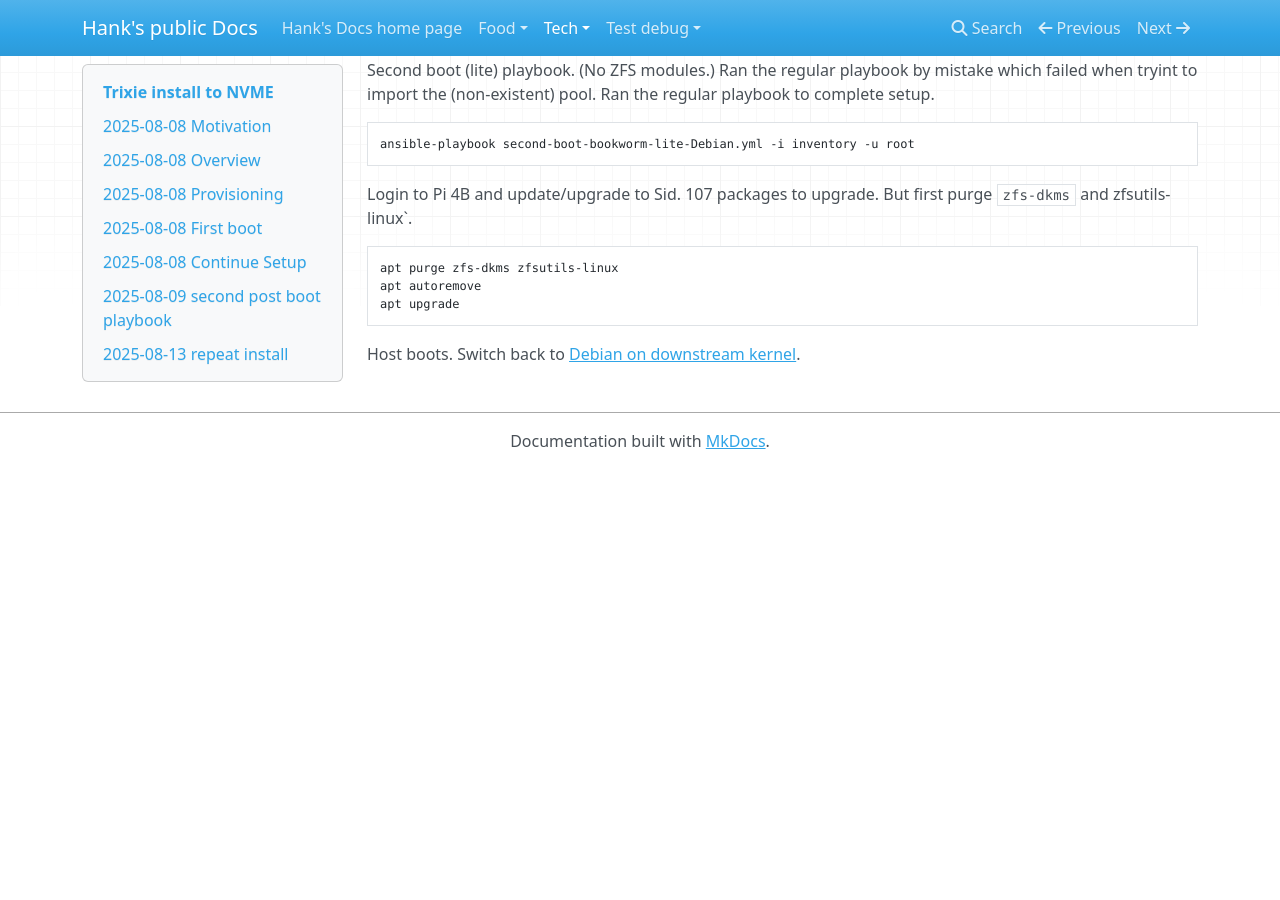
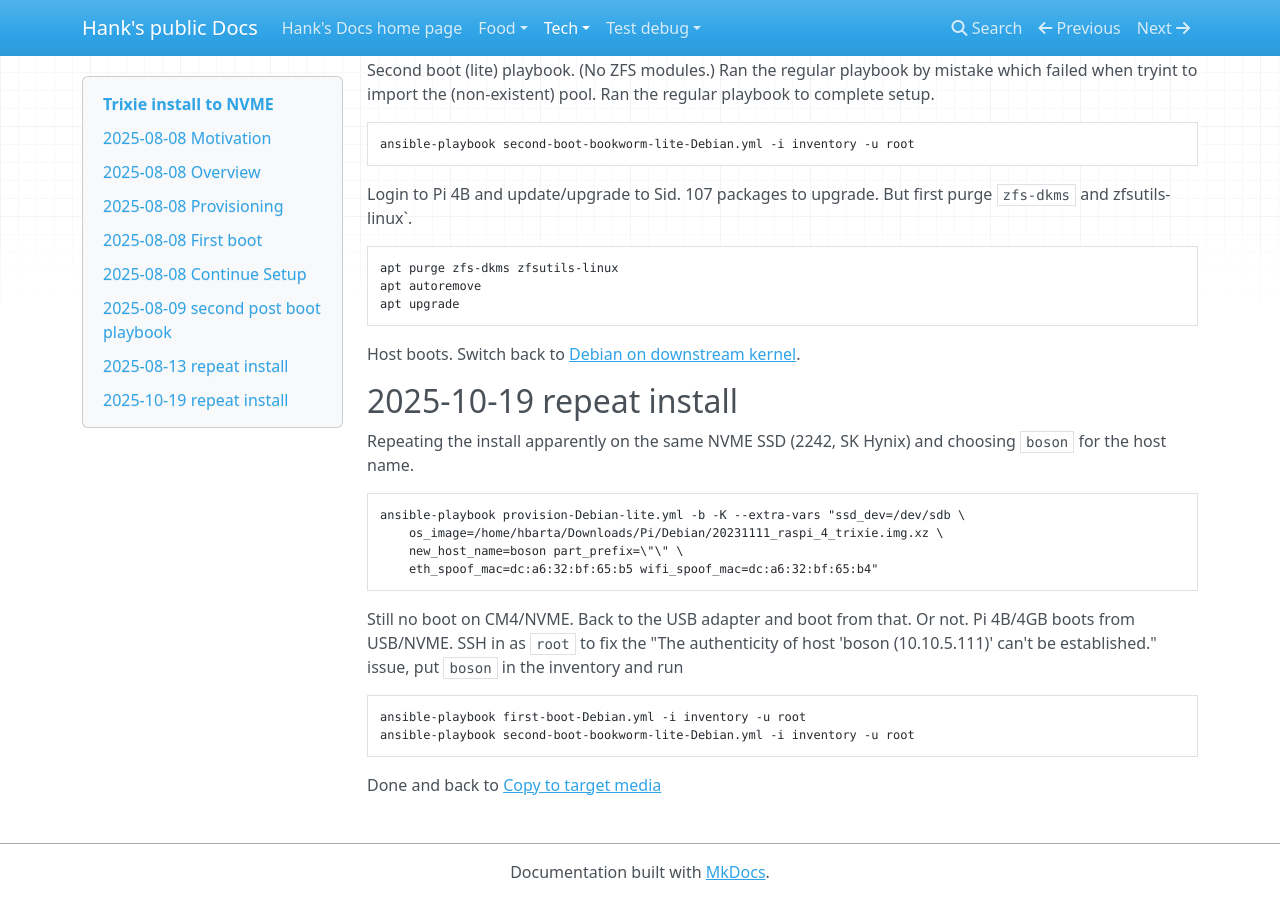
Before and after one commit to HankB/MkDocs-blog, an MkDocs documentation site: the page built from docs/tech/Trixie_install_to_NVME.md, in a window 1280 px wide and 900 px high, scrolled down 1659 px. Built offline with MkDocs 1.6.1, drawn with Linux system fonts in a browser that asks for light colours; nearby versions of some CDN libraries; before the commit the page ends 2128 px from its top, so only the background shows below that.

Commit message:
repeat install

````diff
--- a/docs/tech/Trixie_install_to_NVME.md
+++ b/docs/tech/Trixie_install_to_NVME.md
@@ -82,3 +82,23 @@ apt upgrade
 ```
 
 Host boots. Switch back to [Debian on downstream kernel](./Debian_on_downstream_kernel.md#2025-08-13-build).
+
+## 2025-10-19 repeat install
+
+Repeating the install apparently on the same NVME SSD (2242, SK Hynix) and choosing `boson` for the host name.
+
+```text
+ansible-playbook provision-Debian-lite.yml -b -K --extra-vars "ssd_dev=/dev/sdb \
+    os_image=/home/hbarta/Downloads/Pi/Debian/20231111_raspi_4_trixie.img.xz \
+    new_host_name=boson part_prefix=\"\" \
+    eth_spoof_mac=dc:a6:32:bf:65:b5 wifi_spoof_mac=dc:a6:32:bf:65:b4"
+```
+
+Still no boot on CM4/NVME. Back to the USB adapter and boot from that. Or not. Pi 4B/4GB boots from USB/NVME. SSH in as `root` to fix the "The authenticity of host 'boson (10.10.5.111)' can't be established." issue, put `boson` in the inventory and run
+
+```text
+ansible-playbook first-boot-Debian.yml -i inventory -u root
+ansible-playbook second-boot-bookworm-lite-Debian.yml -i inventory -u root
+```
+
+Done and back to [Copy to target media](./Debian_on_downstream_kernel.02.md#2025-10-19-copy-to-target-media)
````
